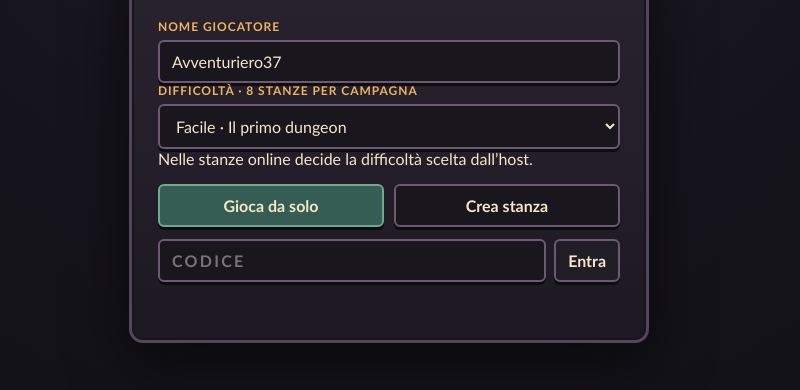
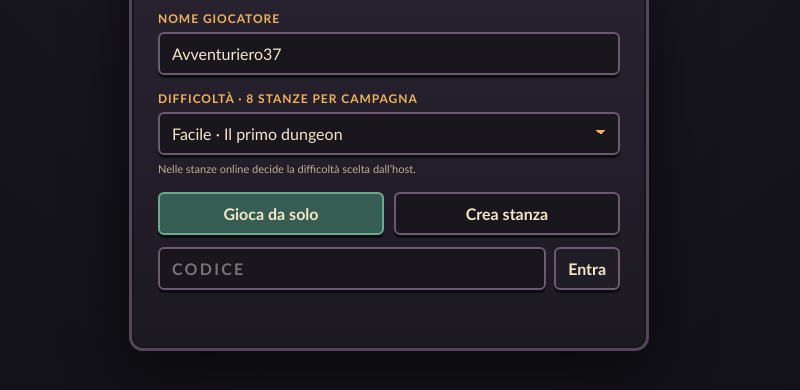
Before and after one commit to alessiobargigli-art/TinyDungeon, a plain HTML site: page public/index.html in a window 1280 px wide. Shown: the part 314-704 px from the top of the page, without its empty margins (251-1051 px from the left). Drawn offline with Linux system fonts and the light colour scheme.

Commit message:
style: present campaign difficulty selector

```diff
--- a/public/styles.css
+++ b/public/styles.css
@@ -24,6 +24,9 @@ button, select, input { font: inherit; }
 .pixel-input, select, .pixel-button { border: 2px solid #6c5a73; background: #19161e; color: var(--ink); border-radius: 6px; padding: 10px 12px; box-shadow: 0 3px 0 #0d0c10; }
 .pixel-input { width: 100%; outline: none; }
 .pixel-input:focus { border-color: var(--gold); }
+.difficulty-label { margin-top: 16px; }
+.difficulty-select { appearance: none; cursor: pointer; background-image: linear-gradient(45deg, transparent 50%, #f0b35e 50%), linear-gradient(135deg, #f0b35e 50%, transparent 50%); background-position: calc(100% - 17px) 16px, calc(100% - 12px) 16px; background-size: 5px 5px, 5px 5px; background-repeat: no-repeat; padding-right: 34px; }
+.difficulty-hint { margin-top: 7px; color: var(--muted); font-size: 11px; line-height: 1.35; }
 .pixel-button { cursor: pointer; font-weight: 900; }
 .pixel-button:hover { border-color: #8c7395; }
 .pixel-button:active { transform: translateY(2px); box-shadow: 0 1px 0 #0d0c10; }
```
